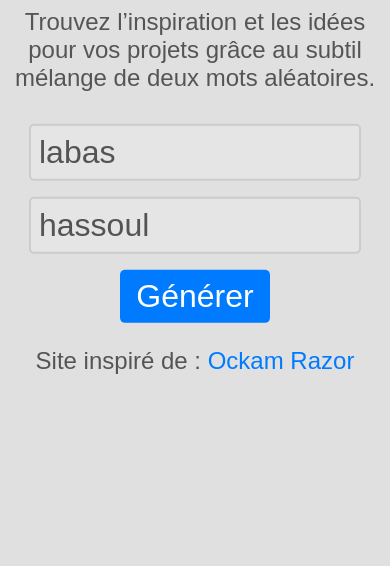
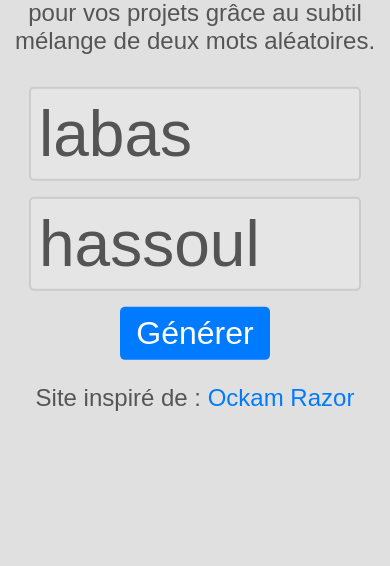
Before and after one commit to CaptainBoulbi/fusion, a plain HTML site: page index.html in a window 390 px wide. Shown: the part 278-844 px from the top of the page. Drawn offline with Linux system fonts and the light colour scheme.

Commit message:
small fix

```diff
--- a/index.html
+++ b/index.html
@@ -29,7 +29,7 @@
                 margin-top: 2rem;
             }
             input {
-                font-size: 2rem;
+                font-size: 3rem;
                 margin-bottom: 1rem;
                 padding: 0.5rem;
                 width: 80%;
@@ -57,16 +57,19 @@
             a:hover {
                 text-decoration: underline;
             }
-            @media (max-width: 900px) {
+            @media (max-width: 1000px) {
                 body {
                     width: 100%;
+                }
+                input {
+                    font-size: 4rem;
                 }
             }
         </style>
     </head>
     <body>
         <h1>FUSION</h1>
-        <p>Trouvez l’inspiration et les idées pour vos projets grâce au subtil mélange de deux mots aléatoires.</p>
+        <p>Trouvez l'inspiration et les idées pour vos projets grâce au subtil mélange de deux mots aléatoires.</p>
         <main>
             <input type="text" disabled value="tpust" />
             <br>
```
Also changed, not shown: 1 other file.
